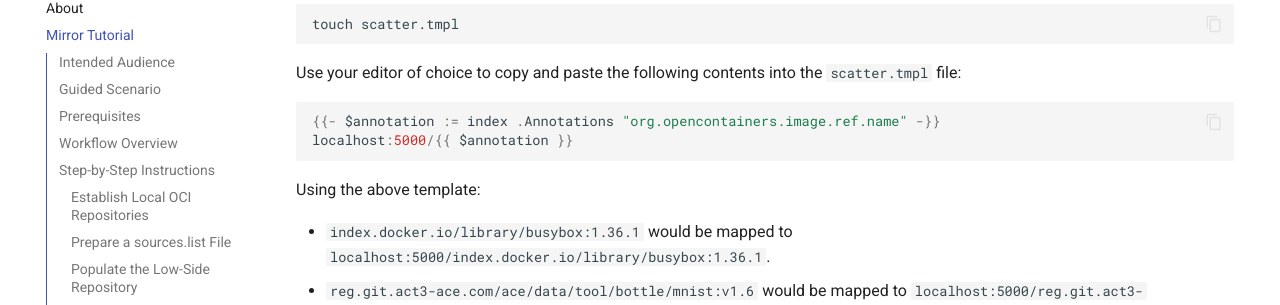
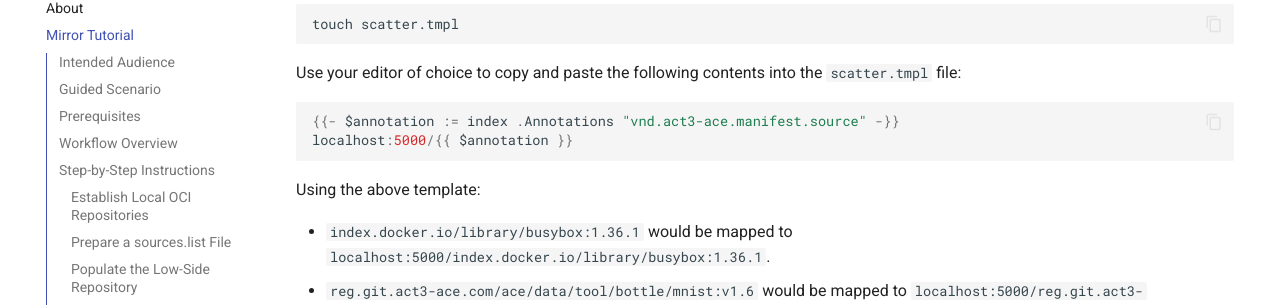
Before and after one commit to act3-ai/data-tool, an MkDocs documentation site: the page built from docs/usage/tutorials/mirror.md, in a window 1280 px wide and 900 px high, scrolled down 9962 px. Shown: the part 148-453 px from the top of the window. Built offline with MkDocs 1.6.1 and Material for MkDocs 9.7.7, drawn with Linux system fonts in a browser that asks for light colours; comment, search, counter and statistics services are not loaded.

Commit message:
fix(docs): update mirror.md with proper annotation

````diff
--- a/docs/usage/tutorials/mirror.md
+++ b/docs/usage/tutorials/mirror.md
@@ -484,7 +484,7 @@ touch scatter.tmpl
 Use your editor of choice to copy and paste the following contents into the `scatter.tmpl` file:
 
 ```go
-{{- $annotation := index .Annotations "org.opencontainers.image.ref.name" -}}
+{{- $annotation := index .Annotations "vnd.act3-ace.manifest.source" -}}
 localhost:5000/{{ $annotation }}
 ```
 
````
